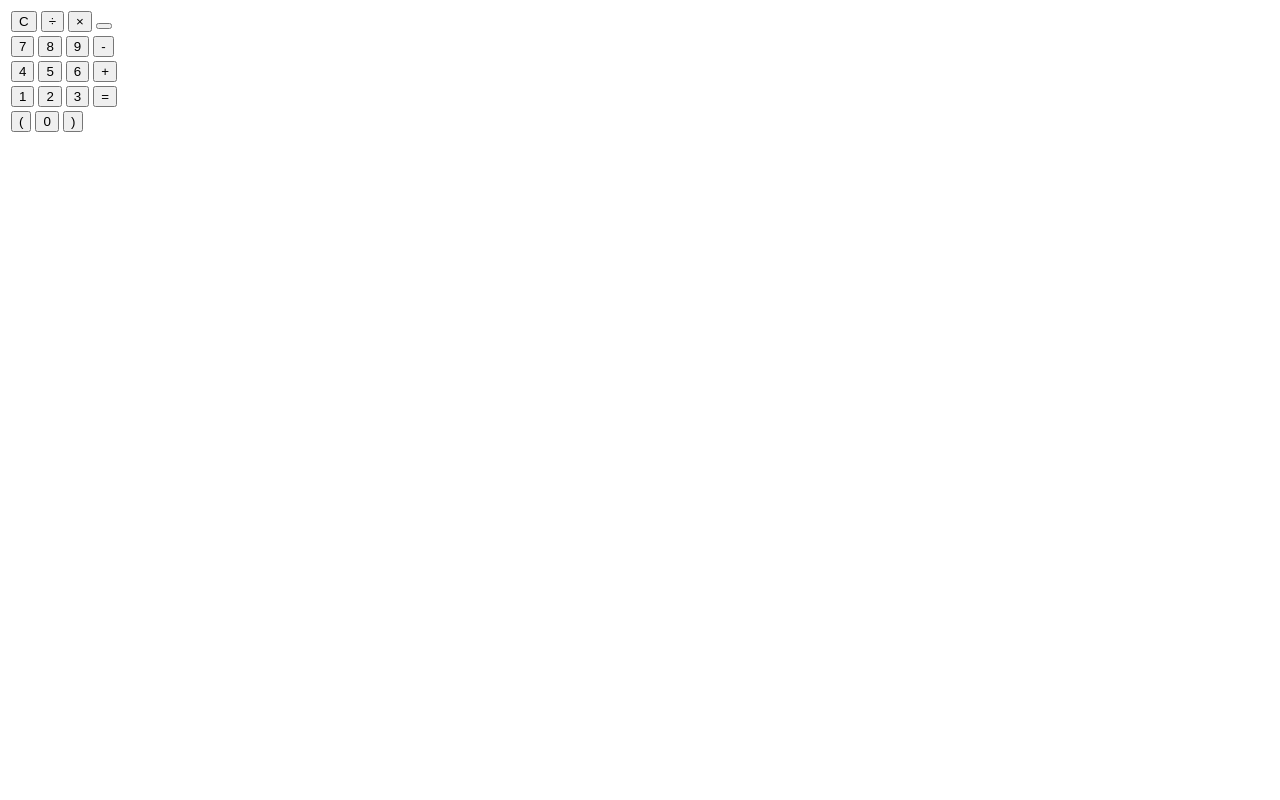
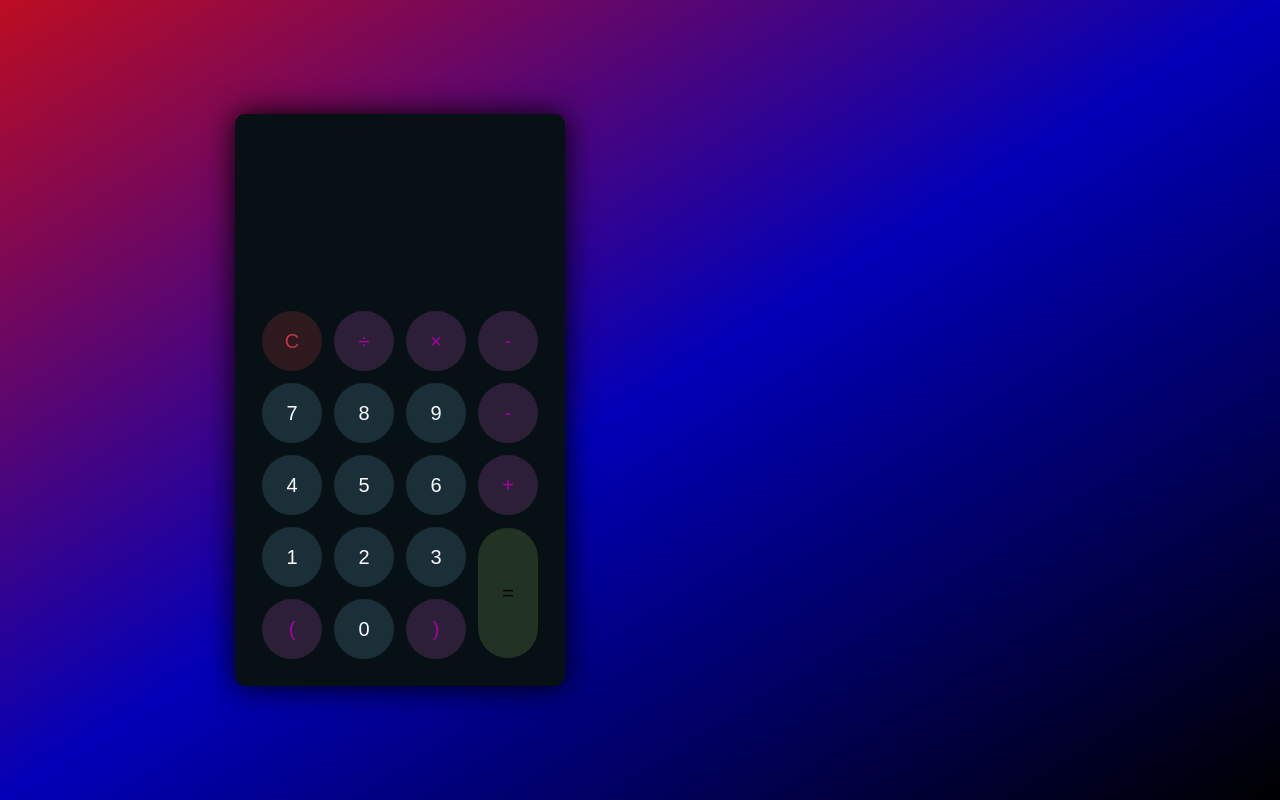
Before and after one commit to jse-che/calculator, a plain HTML site: page index.html in a window 1280 px wide. Drawn offline with Linux system fonts and the light colour scheme.

Commit message:
update buttons calculator

```diff
--- a/index.html
+++ b/index.html
@@ -4,6 +4,7 @@
     <meta charset="UTF-8">
     <meta http-equiv="X-UA-Compatible" content="IE=edge">
     <meta name="viewport" content="width=device-width, initial-scale=1.0">
+    <link rel="stylesheet" href="/style.css">
     <title>Calculator</title>
 </head>
     <body>
@@ -20,39 +21,67 @@
                             <tr>
                                 <td>
                                     <button class="btn-operator" id="clear">C</button>
+                                </td>
+                                <td>
                                     <button class="btn-operator" id="/">&divide;</button>
+                                </td>
+                                <td>
                                     <button class="btn-operator" id="*">&times;</button>
-                                    <button class="btn-operator" id="backspace"></button>
+                                </td>
+                                <td>
+                                    <button class="btn-operator" id="backspace">-</button>
                                 </td>
                             </tr>
                             <tr>
                                 <td>
                                     <button class="btn-number" id="7">7</button>
+                                </td>
+                                <td>
                                     <button class="btn-number" id="8">8</button>
+                                </td>
+                                <td>
                                     <button class="btn-number" id="9">9</button>
-                                    <button class="btn-number" id="-">-</button>
+                                </td>
+                                <td>
+                                    <button class="btn-operator" id="-">-</button>
                                 </td>
                             </tr>
                             <tr>
                                 <td>
                                     <button class="btn-number" id="4">4</button>
+                                </td>
+                                <td>
                                     <button class="btn-number" id="5">5</button>
+                                </td>
+                                <td>
                                     <button class="btn-number" id="6">6</button>
-                                    <button class="btn-number" id="+">+</button>
+                                </td>
+                                <td>
+                                    <button class="btn-operator" id="+">+</button>
                                 </td>
                             </tr>
                             <tr>
                                 <td>
                                     <button class="btn-number" id="1">1</button>
+                                </td>
+                                <td>
                                     <button class="btn-number" id="2">2</button>
+                                </td>
+                                <td>
                                     <button class="btn-number" id="3">3</button>
+                                </td>
+                                <td rowspan="2">
                                     <button class="btn-equal" id="equal">=</button>
                                 </td>
                             </tr>
                             <tr>
                                 <td>
                                     <button class="btn-operator" id="(">(</button>
+                                </td>
+                                <td>
                                     <button class="btn-number" id="0">0</button>
+                                </td>
+                                <td>
                                     <button class="btn-operator" id=")">)</button>
                                 </td>
                             </tr>
--- a/style.css
+++ b/style.css
@@ -0,0 +1,141 @@
+.calculator button.btn-number {
+    background-color: #c3eaff;
+    color: #000
+}
+.calculator button.btn-operator {
+    background-color: #ffd0fd;
+    color: #f967f3;
+}
+.calculator button.btn-equal {
+    background-color: #adf9e7;
+    color: #000;
+}
+
+/* dark theme */
+.calculator.dark{
+    background-color: #071115;
+}
+.calculator.dark #display{
+    color: #f8fafd;
+}
+.calculator.dark button#clear{
+    background-color: #2d191e;
+    color: #bd3740;
+}
+.calculator.dark button.btn-number{
+    background-color: #1b2f38;
+    color: #f8fafb;
+}
+.calculator.dark button.btn-operator{
+    background-color: #2e1f39;
+    color: #aa00a4;
+}
+.calculator.dark button.btn-equal{
+    background-color: #223323;
+}
+
+*{
+    padding: 0;
+    margin: 0;
+    box-sizing: border-box;
+    outline: 0;
+    transition: all 0.5s ease;
+}
+
+body{
+    font-family: sans-serif;
+}
+
+a{
+    text-decoration: none;
+    color: #fff;
+}
+
+body{
+    background-image: linear-gradient(to bottom right, rgba(189,13,34,1), rgba(2,0,184,1), rgba(0,0,0,1));
+}
+
+.container{
+    height: 100vh;
+    width: 100vh;
+    display: grid;
+    place-items: center;
+}
+.calculator{
+    position: relative;
+    height: auto;
+    width: auto;
+    padding: 20px;
+    border-radius: 10px;
+    box-shadow: 0 0 30px #000;
+}
+.theme-toggler{
+    position: absolute;
+    top: 30px;
+    right: 30px;
+    color: #fff;
+    cursor: pointer;
+    z-index: 1;
+}
+.theme-toggler.active{
+    color: #333;
+}
+.theme-toggler::before{
+    background-color: #fff;
+}
+.theme-toggler::before{
+    content: '';
+    height: 30px;
+    width: 30px;
+    position: absolute;
+    top: 50%;
+    transform: translate(-50%, -50%);
+    border-radius: 50%;
+    background-color: #333;
+    z-index: -1;
+}
+#display{
+    margin: 0 10px;
+    height: 150px;
+    width: auto;
+    max-width: 270px;
+    display: flex;
+    align-items: flex-end;
+    justify-content: flex-end;
+    font-size: 30px;
+    margin-bottom: 20px;
+    overflow: scroll;
+}
+#display::-webkit-scrollbar{
+    display: block;
+    height: 3px;
+}
+
+button{
+    height: 60px;
+    width: 60px;
+    border: 0;
+    border-radius: 30px;
+    margin: 5px;
+    font-size: 20px;
+    cursor: pointer;
+    transition: all 200ms ease;
+}
+button:hover{
+    transform: scale(1.1);
+}
+button#equal{
+    height: 130px;
+}
+
+/*light theme */
+.calculator{
+    background-color: #fff;
+}
+.calculator #display{
+    color: #0a1e23
+}
+.calculator button#clear{
+    background-color: #ffd5d8;
+    color: #fc4552;
+}
```
